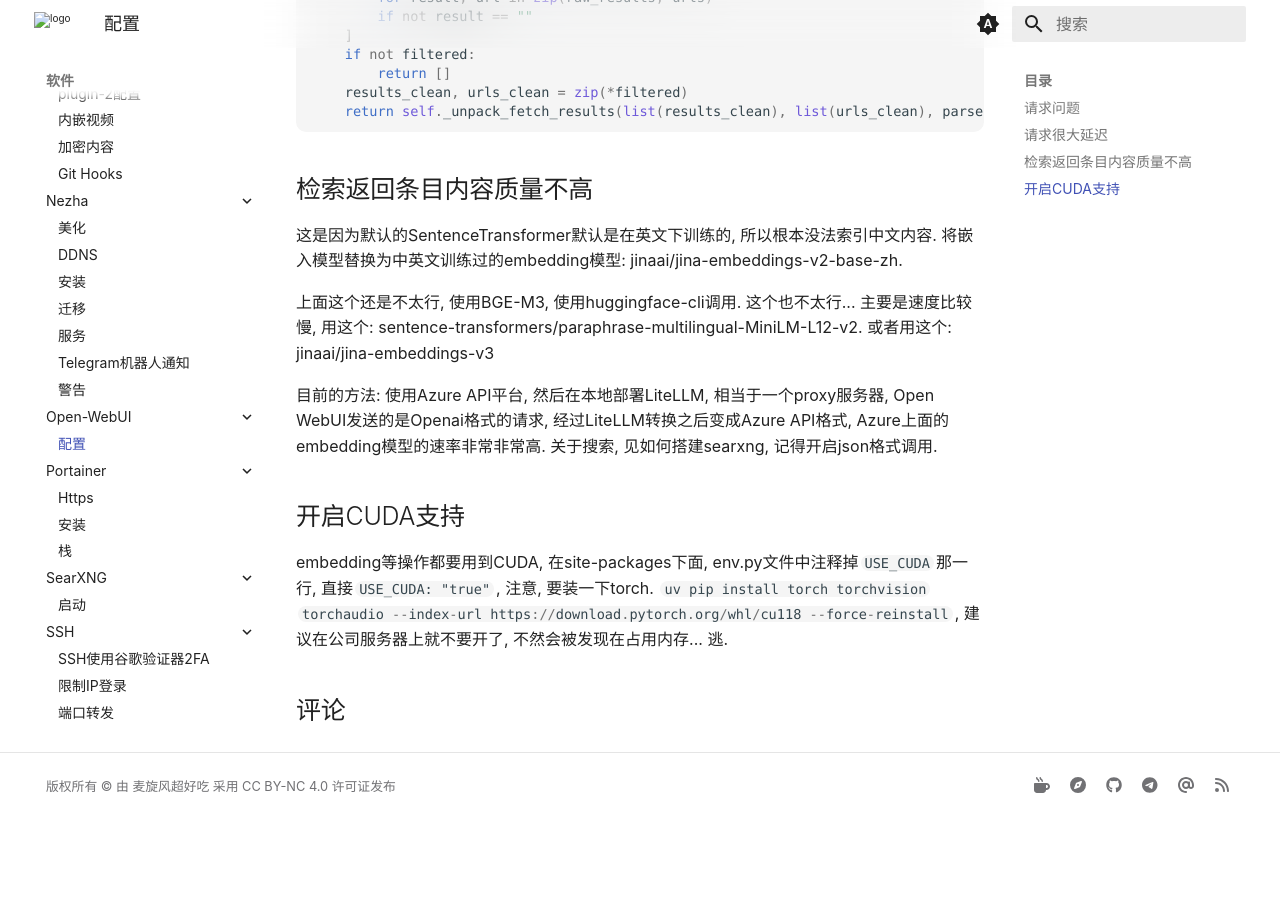
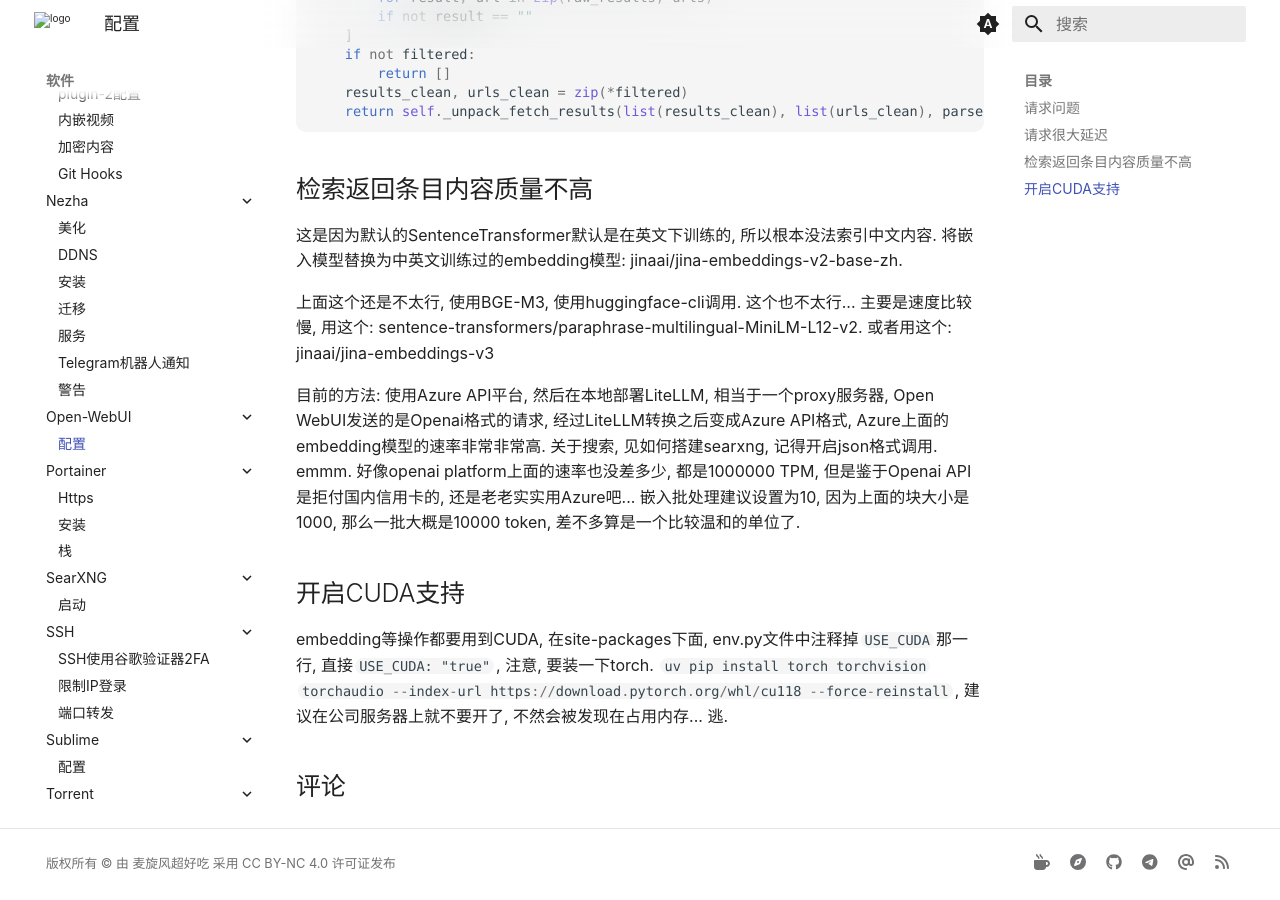
Before and after one commit to ricolxwz/note, an MkDocs documentation site: the page built from docs/software/open-webui/config.md, in a window 1280 px wide and 900 px high, scrolled down 1186 px. Built offline with MkDocs 1.6.1 and Material for MkDocs 9.7.7, drawn with Linux system fonts in a browser that asks for light colours; some web fonts are replaced; comment, search, counter and statistics services are not loaded; a style sheet for code colours, icons or effects is not loaded; before the commit the page ends 2009 px from its top, so only the background shows below that.

Commit message:
docs: create 1 file and update 1 file

```diff
--- a/docs/software/open-webui/config.md
+++ b/docs/software/open-webui/config.md
@@ -57,7 +57,7 @@
 
 上面这个还是不太行, 使用BGE-M3, 使用huggingface-cli调用. 这个也不太行... 主要是速度比较慢, 用这个: sentence-transformers/paraphrase-multilingual-MiniLM-L12-v2. 或者用这个: jinaai/jina-embeddings-v3
 
-目前的方法: 使用Azure API平台, 然后在本地部署LiteLLM, 相当于一个proxy服务器, Open WebUI发送的是Openai格式的请求, 经过LiteLLM转换之后变成Azure API格式, Azure上面的embedding模型的速率非常非常高. 关于搜索, 见如何搭建searxng, 记得开启json格式调用.
+目前的方法: 使用Azure API平台, 然后在本地部署LiteLLM, 相当于一个proxy服务器, Open WebUI发送的是Openai格式的请求, 经过LiteLLM转换之后变成Azure API格式, Azure上面的embedding模型的速率非常非常高. 关于搜索, 见如何搭建searxng, 记得开启json格式调用. emmm. 好像openai platform上面的速率也没差多少, 都是1000000 TPM, 但是鉴于Openai API是拒付国内信用卡的, 还是老老实实用Azure吧... 嵌入批处理建议设置为10, 因为上面的块大小是1000, 那么一批大概是10000 token, 差不多算是一个比较温和的单位了.
 
 ## 开启CUDA支持
 
```
Also changed, not shown: docs/algorithm/vq-vae/sq-vae.md (added, +21 -0 lines).
